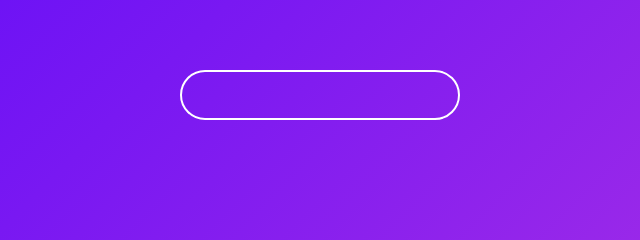
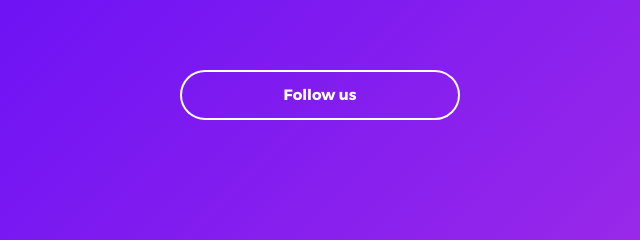
Before and after one commit to createmorein/createmoresite, a plain HTML site: page index.html in a window 1280 px wide. Shown: the part 488-728 px from the top of the page, 320-960 px from the left. Drawn offline with Linux system fonts and the light colour scheme; a web font is replaced by a local one.

Commit message:
Update index.html

```diff
--- a/index.html
+++ b/index.html
@@ -60,7 +60,7 @@
 			<!-- <button class="flex-c-m s1-txt2 size3 how-btn"  data-toggle="modal" data-target="#subscribe">
 				Follow us for update now!
 			</button> -->
-			<a class="flex-c-m s1-txt2 size3 how-btn" href="https://www.instagram.com/createmore.in/"></a>
+			<a class="flex-c-m s1-txt2 size3 how-btn" href="https://www.instagram.com/createmore.in/">Follow us</a>
 		</div>
 
 		<span class="s1-txt3 txt-center">
```
